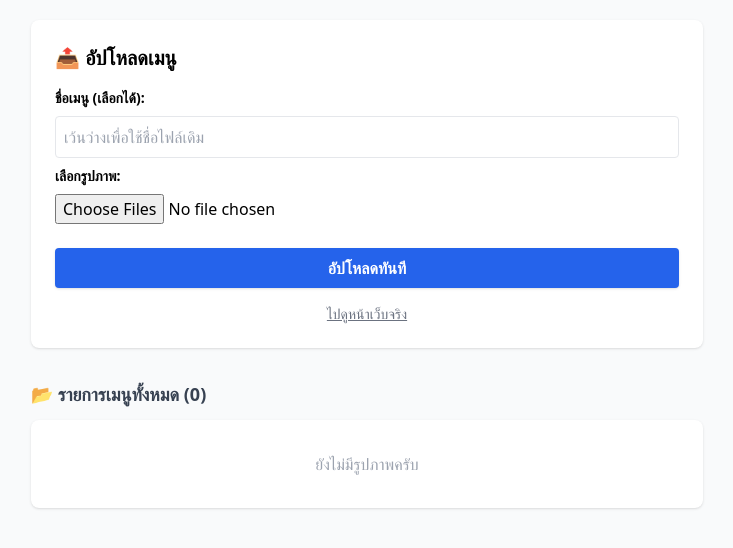
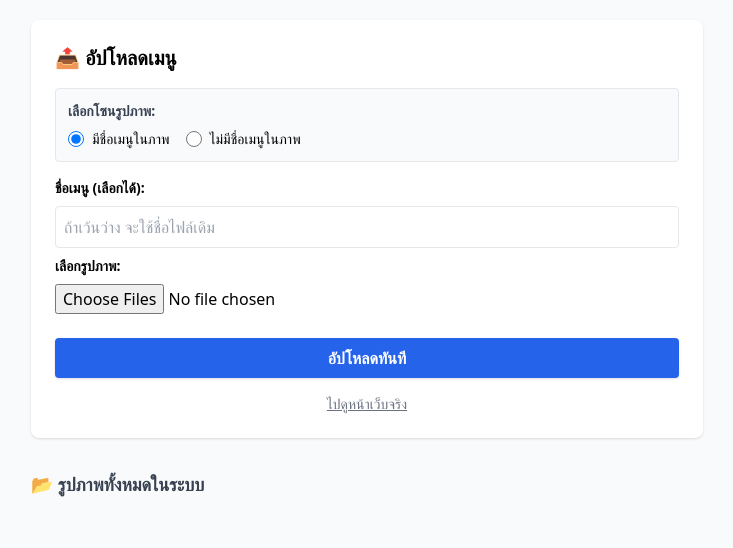
Before and after one commit to puppity/drink-menu, a Flask app: template templates/admin.html in a window 1280 px wide. Shown: the top 548 px of the page, without its empty margins (273-1006 px from the left). Run offline with Flask 3, Linux system fonts and the light colour scheme; the template is opened without the code that fills it, so the values that code supplies are empty; some libraries are stand-ins or nearby versions.

Commit message:
Update admin.html
โซน 2 แบบลายน้ำ

```diff
--- a/templates/admin.html
+++ b/templates/admin.html
@@ -17,8 +17,22 @@
             {% endwith %}
 
             <form method="POST" enctype="multipart/form-data">
+                <div class="mb-4 bg-gray-50 p-3 rounded border">
+                    <label class="block mb-2 text-sm font-bold text-gray-700">เลือกโซนรูปภาพ:</label>
+                    <div class="flex gap-4">
+                        <label class="flex items-center cursor-pointer">
+                            <input type="radio" name="type" value="watermarked" checked class="w-4 h-4 text-blue-600">
+                            <span class="ml-2 text-sm">มีชื่อเมนูในภาพ</span>
+                        </label>
+                        <label class="flex items-center cursor-pointer">
+                            <input type="radio" name="type" value="clean" class="w-4 h-4 text-blue-600">
+                            <span class="ml-2 text-sm">ไม่มีชื่อเมนูในภาพ</span>
+                        </label>
+                    </div>
+                </div>
+
                 <label class="block mb-2 text-sm font-bold">ชื่อเมนู (เลือกได้):</label>
-                <input type="text" name="name" class="w-full p-2 border rounded mb-2" placeholder="เว้นว่างเพื่อใช้ชื่อไฟล์เดิม">
+                <input type="text" name="name" class="w-full p-2 border rounded mb-2" placeholder="ถ้าเว้นว่าง จะใช้ชื่อไฟล์เดิม">
 
                 <label class="block mb-2 text-sm font-bold">เลือกรูปภาพ:</label>
                 <input type="file" name="file" required multiple accept="image/*" class="w-full mb-6">
@@ -28,30 +42,33 @@
             <a href="/" class="block text-center mt-4 text-gray-500 underline text-sm">ไปดูหน้าเว็บจริง</a>
         </div>
 
-        <h2 class="text-lg font-bold mb-3 text-gray-700">📂 รายการเมนูทั้งหมด ({{ images|length }})</h2>
+        <h2 class="text-lg font-bold mb-3 text-gray-700">📂 รูปภาพทั้งหมดในระบบ</h2>
         <div class="bg-white rounded-lg shadow overflow-hidden">
             {% for img in images %}
-            <div class="flex items-center justify-between p-3 border-b last:border-0 hover:bg-gray-50">
+            <div class="flex items-center justify-between p-3 border-b hover:bg-gray-50">
                 <div class="flex items-center gap-3 overflow-hidden">
                     <img src="{{ img['secure_url'] }}" class="w-12 h-12 object-cover rounded bg-gray-200">
-                    <span class="text-sm font-medium text-gray-700 truncate">
-                        {{ img['public_id'].replace('menu/', '') }}
-                    </span>
+                    <div class="flex flex-col">
+                        <span class="text-sm font-medium text-gray-700 truncate w-40">
+                            {{ img['public_id'].split('/')[-1] }}
+                        </span>
+                        <span class="text-xs text-gray-400">
+                            {% if 'watermarked' in img['public_id'] %}
+                                💧 มีลายน้ำ
+                            {% else %}
+                                ✨ ไม่มีลายน้ำ
+                            {% endif %}
+                        </span>
+                    </div>
                 </div>
-
                 <a href="/delete/{{ img['public_id'] }}"
-                   onclick="return confirm('⚠️ ยืนยันที่จะลบรูปนี้? \n(ลบแล้วกู้คืนไม่ได้นะครับ)')"
-                   class="bg-red-100 text-red-600 px-3 py-1 rounded text-xs font-bold hover:bg-red-200 transition">
-                   ลบ 🗑️
+                   onclick="return confirm('ยืนยันที่จะลบรูปนี้?')"
+                   class="bg-red-100 text-red-600 px-3 py-1 rounded text-xs font-bold hover:bg-red-200">
+                   ลบ
                 </a>
             </div>
             {% endfor %}
-
-            {% if images|length == 0 %}
-            <div class="p-8 text-center text-gray-400">ยังไม่มีรูปภาพครับ</div>
-            {% endif %}
         </div>
-
     </div>
 </body>
 </html>
```
